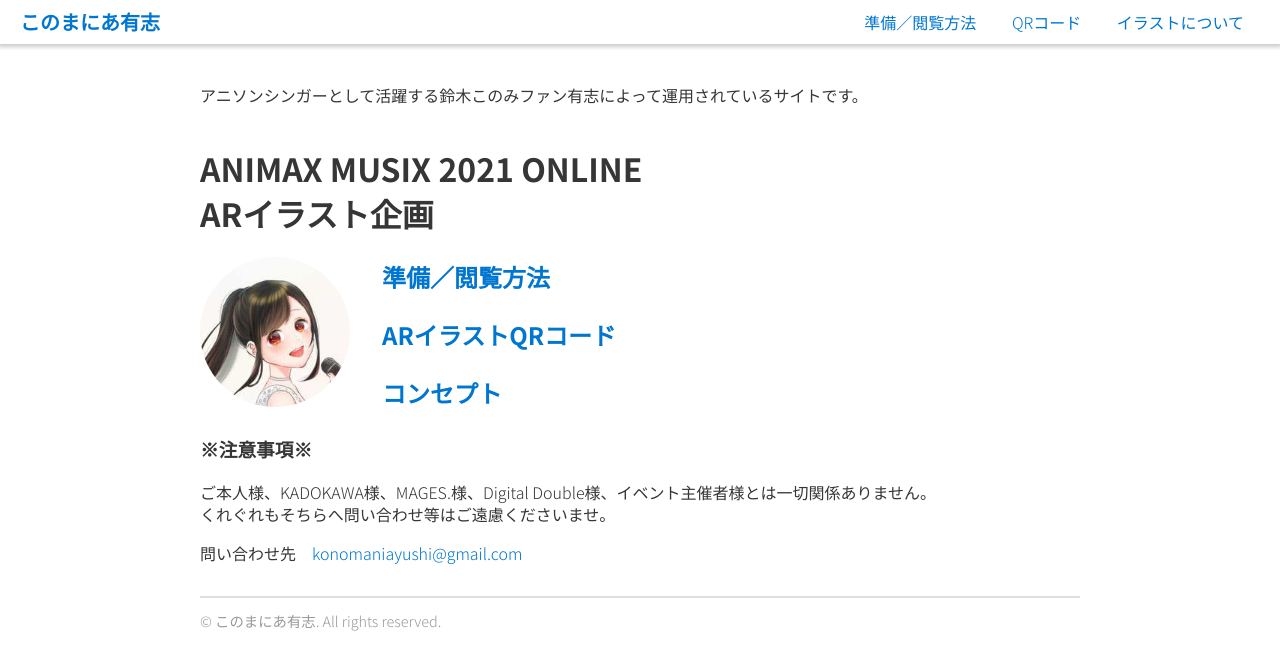
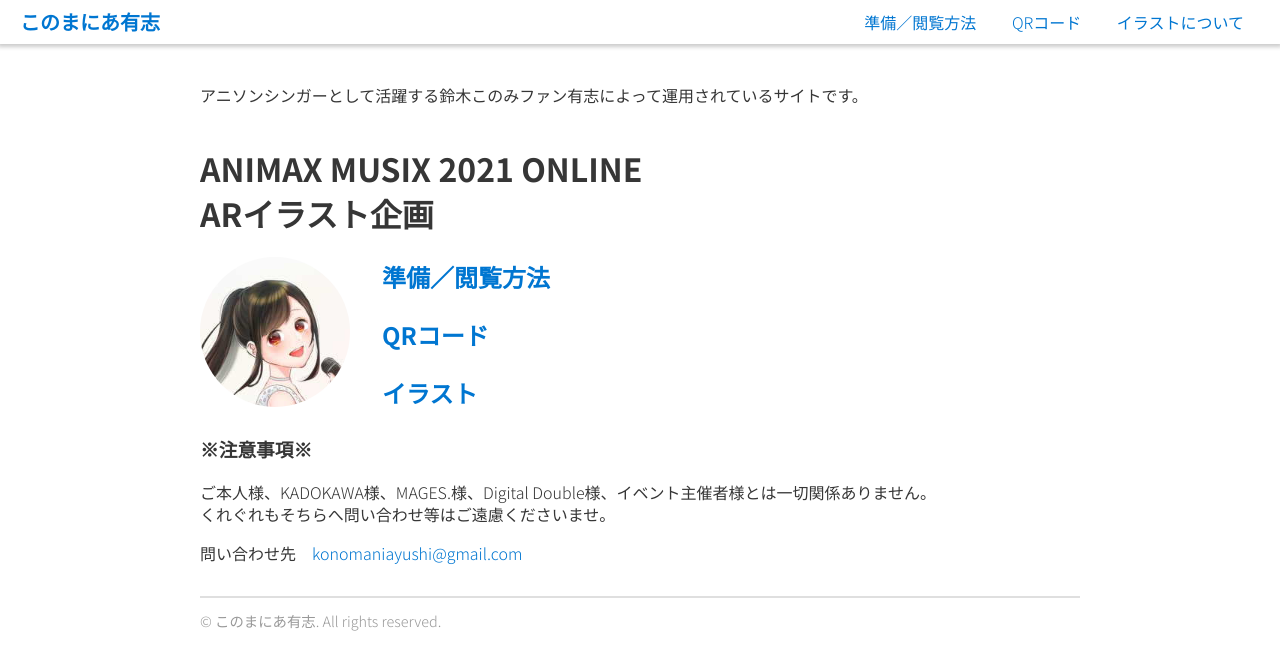
Before and after one commit to konomania/konomania.github.io, a Jekyll site: the page built from index.md, in a window 1280 px wide. Shown: the top 670 px of the page. Built offline with Jekyll 4.4.1, drawn with Linux system fonts in a browser that asks for light colours.

Commit message:
Update index.md

```diff
--- a/index.md
+++ b/index.md
@@ -16,8 +16,8 @@
 
   <div class="content" markdown="1">
 ## [準備／閲覧方法](/howto)
-## [ARイラストQRコード](/qrcode)
-## [コンセプト](/concept)
+## [QRコード](/qrcode)
+## [イラスト](/concept)
   </div>
 </div>
 </section>
```
